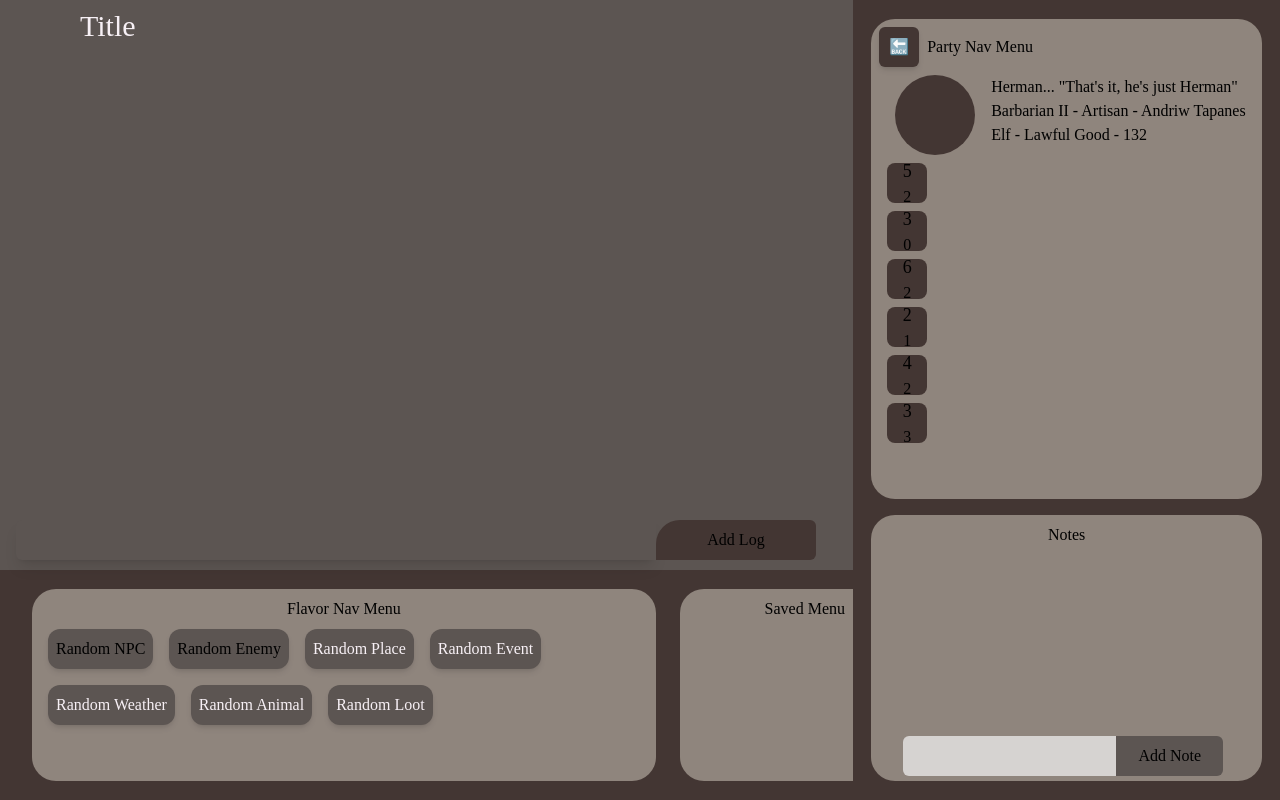
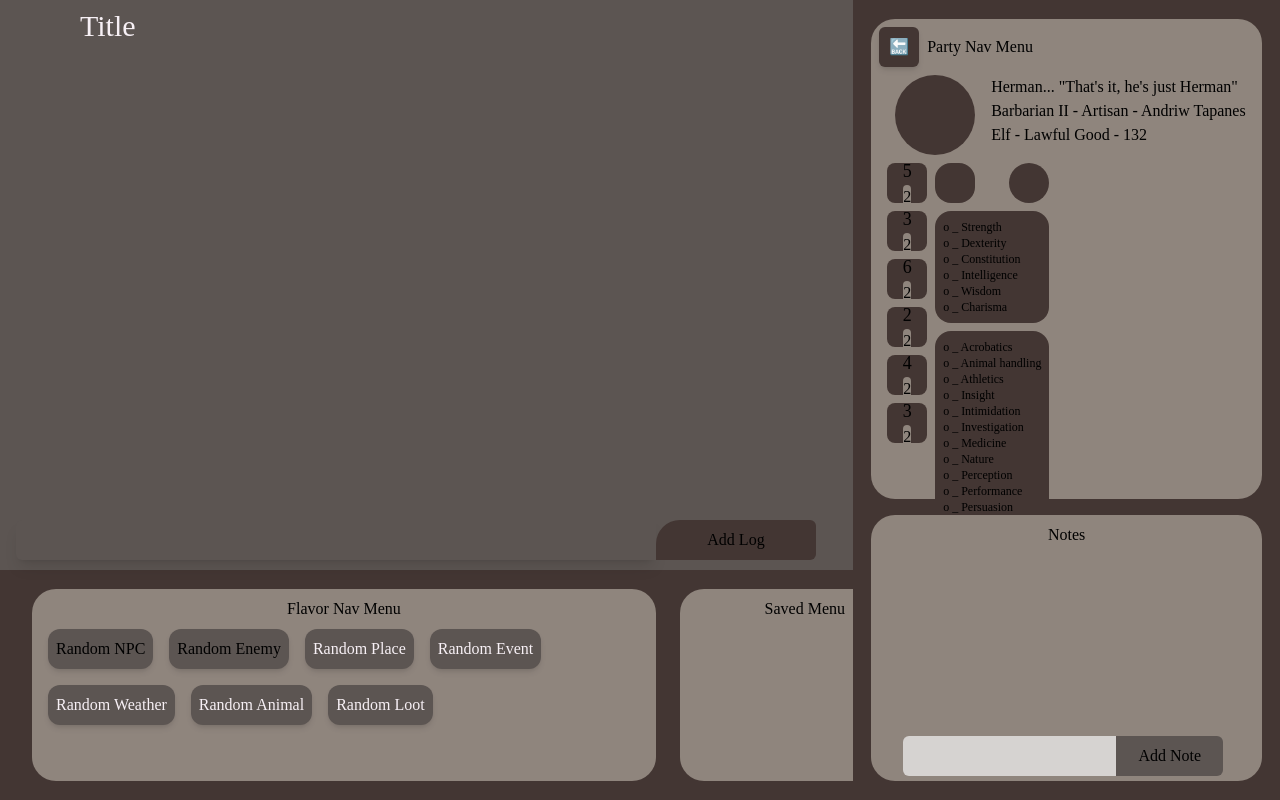
Before and after one commit to AndriwT/vnv, a Next.js app: page / in a window 1280 px wide. Shown: the top 800 px of the page. Built offline with nearby package versions, Linux system fonts and the light colour scheme; a web font is replaced by a local one.

Commit message:
character sheet layout

```diff
--- a/src/components/CharacterSheet.tsx
+++ b/src/components/CharacterSheet.tsx
@@ -39,30 +39,65 @@ const CharacterSheet: React.FC<CharacterSheetProps> = ({ character }) => {
           </h2>
         </div>
       </div>
-
+      <div className="flex flex-row">
+        <div className="flex flex-col">
           <div className="bg-vandyke w-10 h-10 mt-2 rounded-lg flex flex-col justify-center items-center">
             <h2 className="text-lg">{character?.abilities.strength}</h2>
-        <h5>2</h5>
+            <h5 className="bg-battleship rounded-lg ">2</h5>
           </div>
           <div className="bg-vandyke w-10 h-10 mt-2 rounded-lg  flex flex-col justify-center items-center">
             <h2 className="text-lg">{character?.abilities.dexterity}</h2>
-        <h5>0</h5>
+            <h5 className="bg-battleship rounded-lg ">2</h5>
           </div>
           <div className="bg-vandyke w-10 h-10 mt-2 rounded-lg flex flex-col justify-center items-center">
             <h2 className="text-lg">{character?.abilities.constitution}</h2>
-        <h5>2</h5>
+            <h5 className="bg-battleship rounded-lg ">2</h5>
           </div>
           <div className="bg-vandyke w-10 h-10 mt-2 rounded-lg flex flex-col justify-center items-center">
             <h2 className="text-lg">{character?.abilities.intelligence}</h2>
-        <h5>1</h5>
+            <h5 className="bg-battleship rounded-lg ">2</h5>
           </div>
           <div className="bg-vandyke w-10 h-10 mt-2 rounded-lg flex flex-col justify-center items-center">
             <h2 className="text-lg">{character?.abilities.wisdom}</h2>
-        <h5>2</h5>
+            <h5 className="bg-battleship rounded-lg ">2</h5>
           </div>
           <div className="bg-vandyke w-10 h-10 mt-2 rounded-lg flex flex-col justify-center items-center">
             <h2 className="text-lg">{character?.abilities.charisma}</h2>
-        <h5>3</h5>
+            <h5 className="bg-battleship rounded-lg ">2</h5>
+          </div>
+        </div>
+        <div>
+          <div className="flex justify-between">
+            <div className="bg-vandyke w-10 h-10 ml-2 mt-2 rounded-2xl flex flex-col justify-center items-center"></div>
+            <div className="bg-vandyke w-10 h-10 ml-2 mt-2 rounded-full flex flex-col justify-center items-center"></div>
+          </div>
+          <div className="bg-vandyke w-22 h-22 ml-2 mt-2 rounded-2xl flex flex-col p-2">
+            <p className="text-xs">o _ Strength</p>
+            <p className="text-xs">o _ Dexterity</p>
+            <p className="text-xs">o _ Constitution</p>
+            <p className="text-xs">o _ Intelligence</p>
+            <p className="text-xs">o _ Wisdom</p>
+            <p className="text-xs">o _ Charisma</p>
+          </div>
+          <div className="bg-vandyke w-22 h-22 ml-2 mt-2 pt-2 pl-2 pr-2 rounded-2xl flex flex-col md:overflow-scroll">
+            <p className="text-xs">
+              o _ Acrobatics
+              <br />o _ Animal handling
+              <br />o _ Athletics
+              <br />o _ Insight
+              <br />o _ Intimidation
+              <br />o _ Investigation
+              <br />o _ Medicine
+              <br />o _ Nature
+              <br />o _ Perception
+              <br />o _ Performance
+              <br />o _ Persuasion
+              <br />o _ Sleight of hand
+              <br />o _ Stealth
+              <br />o _ Survival
+            </p>
+          </div>
+        </div>
       </div>
     </div>
   );
```
Lines whose indentation alone changed are shown as unchanged.
